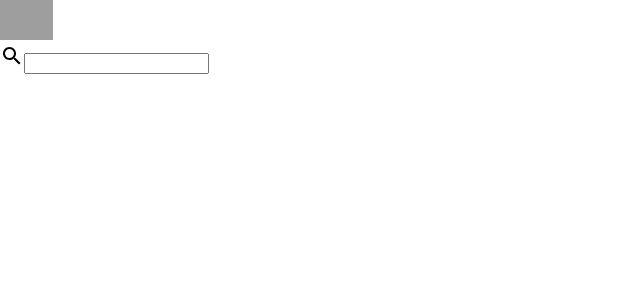
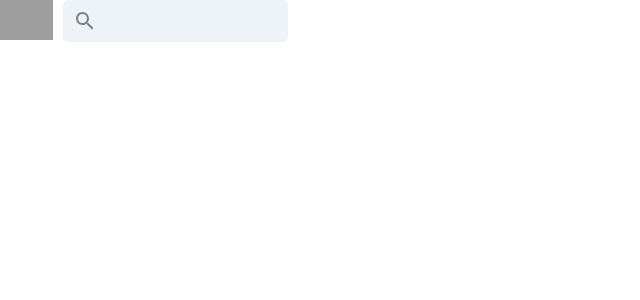
Before and after one commit to dwijptl/LinkedinClone, a React (Create React App) app in the folder linkedinclone/: page / in a window 1280 px wide. Shown: the top 300 px of the page, without its empty margins (0-640 px from the left). Built offline with nearby package versions, Linux system fonts and the light colour scheme; grey boxes are pictures that could not be loaded.

Commit message:
changes in header.css

```diff
--- a/linkedinclone/src/Header.css
+++ b/linkedinclone/src/Header.css
@@ -1,5 +1,26 @@
+.header {
+    display: flex;
+}
+.header__left {
+    display: flex;
+}
 
 .header__left > img {
     object-fit: contain;
     height: 40px;
+    margin-right: 10px;
 }
+.header__search {
+    display: flex;
+    align-items: center;
+    padding: 10px;
+    border-radius: 5px;
+    height: 22px;
+    color: gray;
+    background-color: #eef3f8;
+}
+.header__search > input {
+    outline: none;
+    border: none;
+    background: none;
+}
```
